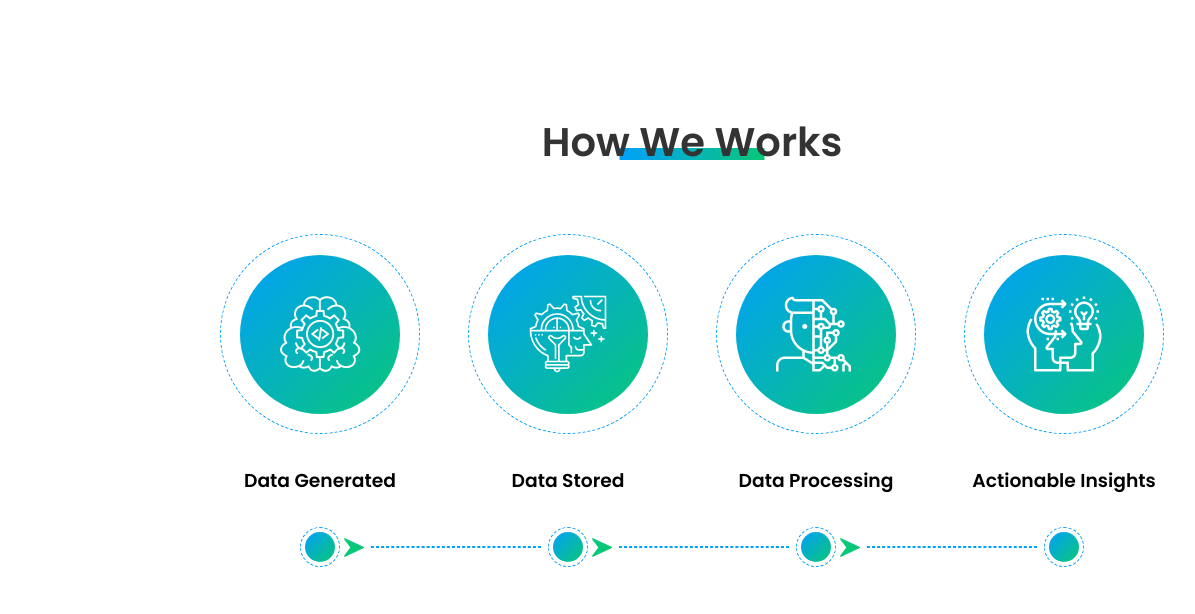
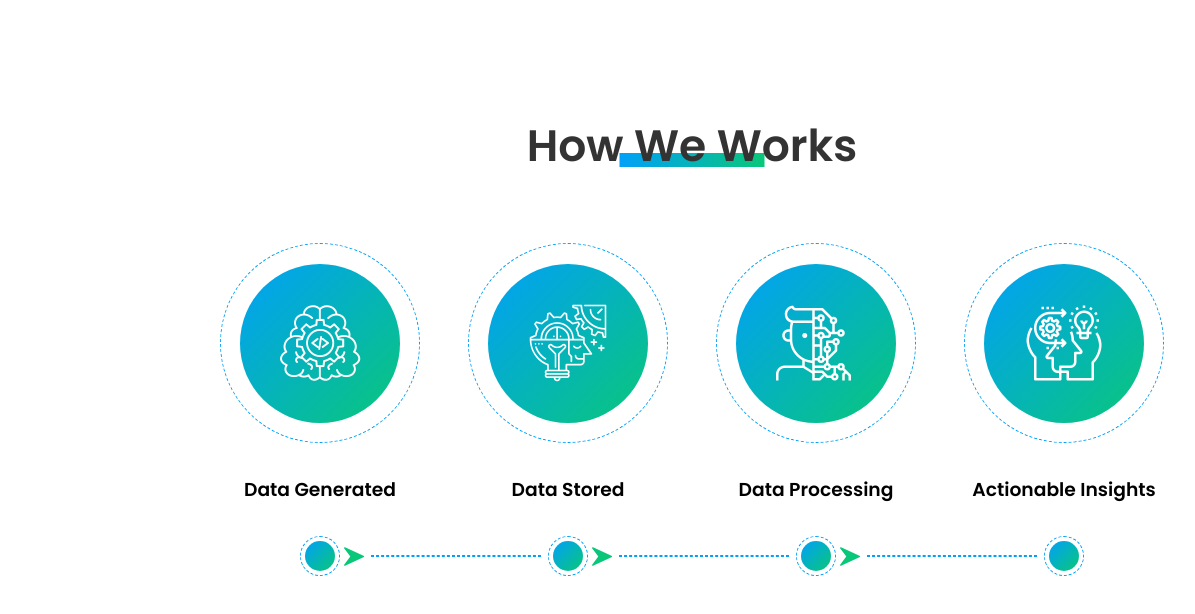
Before and after one commit to front-end-by-rimantas/41-grupe-portfolio-neuron, a website with bundled scripts: page index.html in a window 1536 px wide. Shown: the part 3434-4048 px from the top of the page, without its empty margins (76-1271 px from the left). Built offline with nearby package versions, Linux system fonts and the light colour scheme; files whose address does not match are found by name.

Commit message:
section title responsive size

```diff
--- a/css/components/howwework.css
+++ b/css/components/howwework.css
@@ -1,6 +1,10 @@
 .how-we-work > .row {
     display: flex;
     flex-direction: column;
+}
+
+.how-we-work .section-title {
+    font-size: 1.25em;
 }
 
 #our-work {
@@ -84,6 +88,12 @@
     transform: translateY(-50%);
 }
 
+@media (min-width: 576px) {
+    .how-we-work .section-title {
+        font-size: 1.75em;
+    }
+}
+
 @media (min-width: 768px) {
     #our-work {
         flex-direction: row;
@@ -104,3 +114,15 @@
         left: 70px;
     }
 }
+
+@media (min-width: 1200px) {
+    .how-we-work .section-title {
+        font-size: 2.25em;
+    }
+}
+
+@media (min-width: 1400px) {
+    .how-we-work .section-title {
+        font-size: 2.75em;
+    }
+}
```
